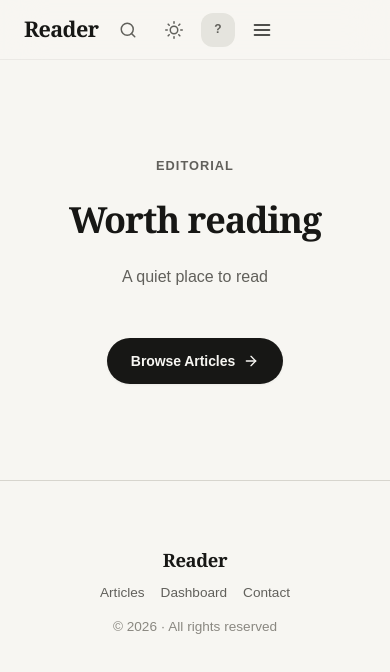
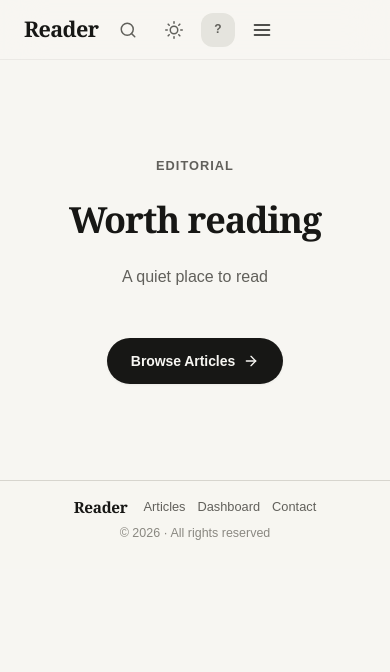
Before and after one commit to prezvious/reader, a website: page index.html in a window 390 px wide. Drawn offline with nearby package versions, Linux system fonts and the light colour scheme; no server answers.

Commit message:
Tighten footer spacing and responsive alignment

```diff
--- a/css/layout.css
+++ b/css/layout.css
@@ -209,46 +209,57 @@
 /* ===== FOOTER ===== */
 .footer {
   border-top: 1px solid var(--border);
-  padding: var(--space-10) var(--space-5);
-  text-align: center;
+  padding: var(--space-4) var(--space-5);
+  background: color-mix(in srgb, var(--bg-primary) 96%, transparent);
 }
 
 .footer__inner {
   max-width: var(--page-max);
   margin: 0 auto;
+  display: flex;
+  align-items: center;
+  justify-content: center;
+  gap: var(--space-4);
+  flex-wrap: wrap;
+  min-height: 32px;
 }
 
 .footer__brand {
   font-family: 'Newsreader', Georgia, serif;
-  font-size: 1.15rem;
+  font-size: 0.96rem;
   font-weight: 600;
   color: var(--text-primary);
-  margin-bottom: var(--space-2);
+  margin: 0;
+  line-height: 1;
   letter-spacing: -0.02em;
 }
 
 .footer__logo {
   font-family: 'Newsreader', Georgia, serif;
-  font-size: 1.15rem;
+  font-size: 0.96rem;
   font-weight: 600;
   color: var(--text-primary);
   letter-spacing: -0.02em;
-  margin-bottom: var(--space-2);
+  margin: 0;
+  line-height: 1;
 }
 
 .footer__nav {
   display: flex;
+  align-items: center;
   gap: var(--space-4);
   justify-content: center;
-  margin-bottom: var(--space-3);
+  flex-wrap: wrap;
+  margin: 0;
 }
 
 .footer__nav a {
   font-family: 'DM Sans', sans-serif;
-  font-size: 0.85rem;
+  font-size: 0.8rem;
   color: var(--text-secondary);
   text-decoration: none;
   transition: color var(--transition-fast);
+  white-space: nowrap;
 }
 
 .footer__nav a:hover {
@@ -257,8 +268,11 @@
 
 .footer__copy {
   font-family: 'DM Sans', sans-serif;
-  font-size: 0.85rem;
+  font-size: 0.78rem;
   color: var(--text-tertiary);
+  margin-left: auto;
+  white-space: nowrap;
+  line-height: 1.2;
 }
 
 /* ===== PROGRESS BAR ===== */
@@ -293,6 +307,25 @@
 
   body {
     font-size: 0.95rem;
+  }
+
+  .footer {
+    padding: var(--space-4);
+  }
+
+  .footer__inner {
+    justify-content: center;
+    gap: var(--space-2) var(--space-4);
+  }
+
+  .footer__nav {
+    gap: var(--space-3);
+  }
+
+  .footer__copy {
+    margin-left: 0;
+    width: 100%;
+    text-align: center;
   }
 }
 
```
